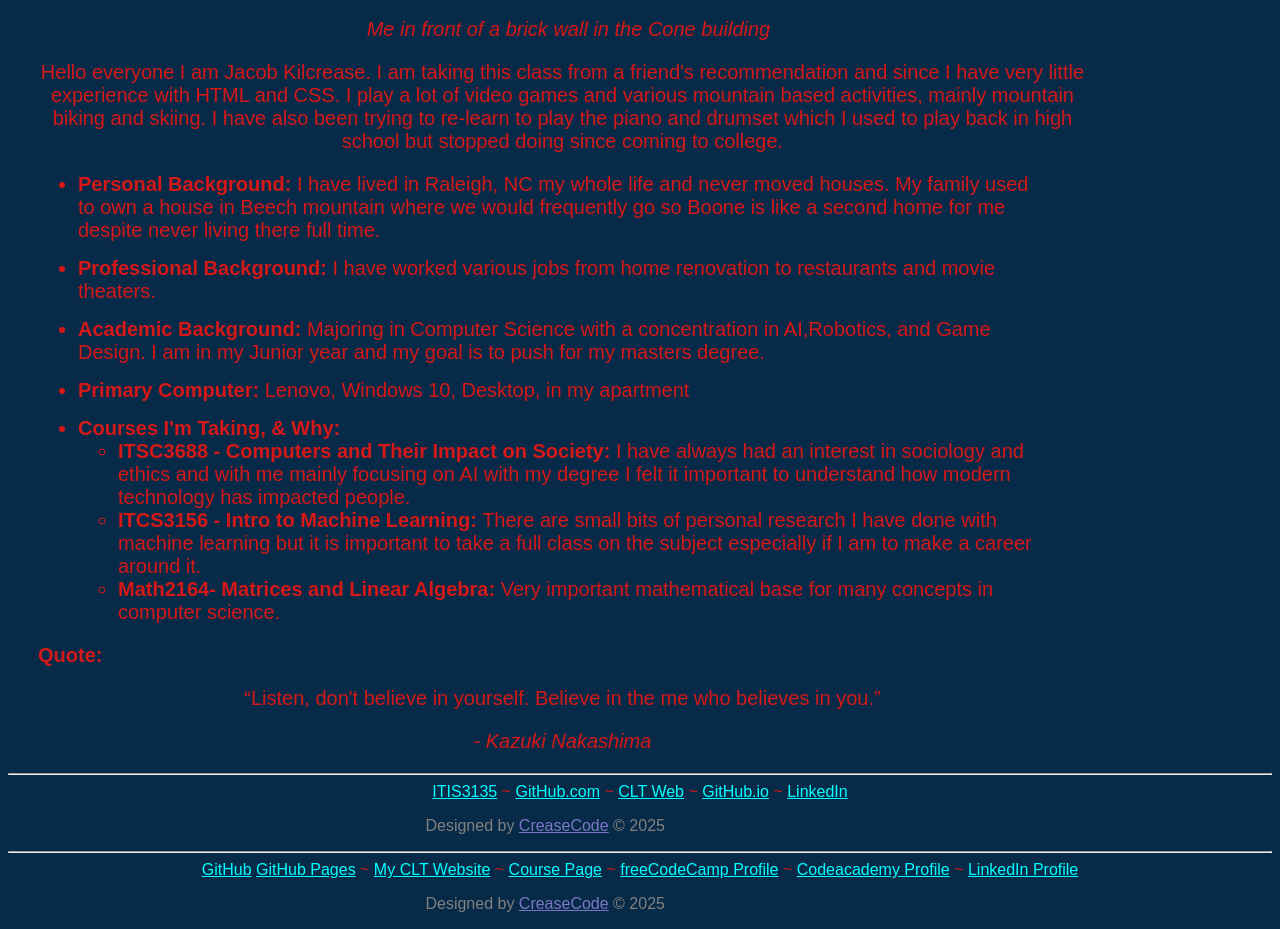
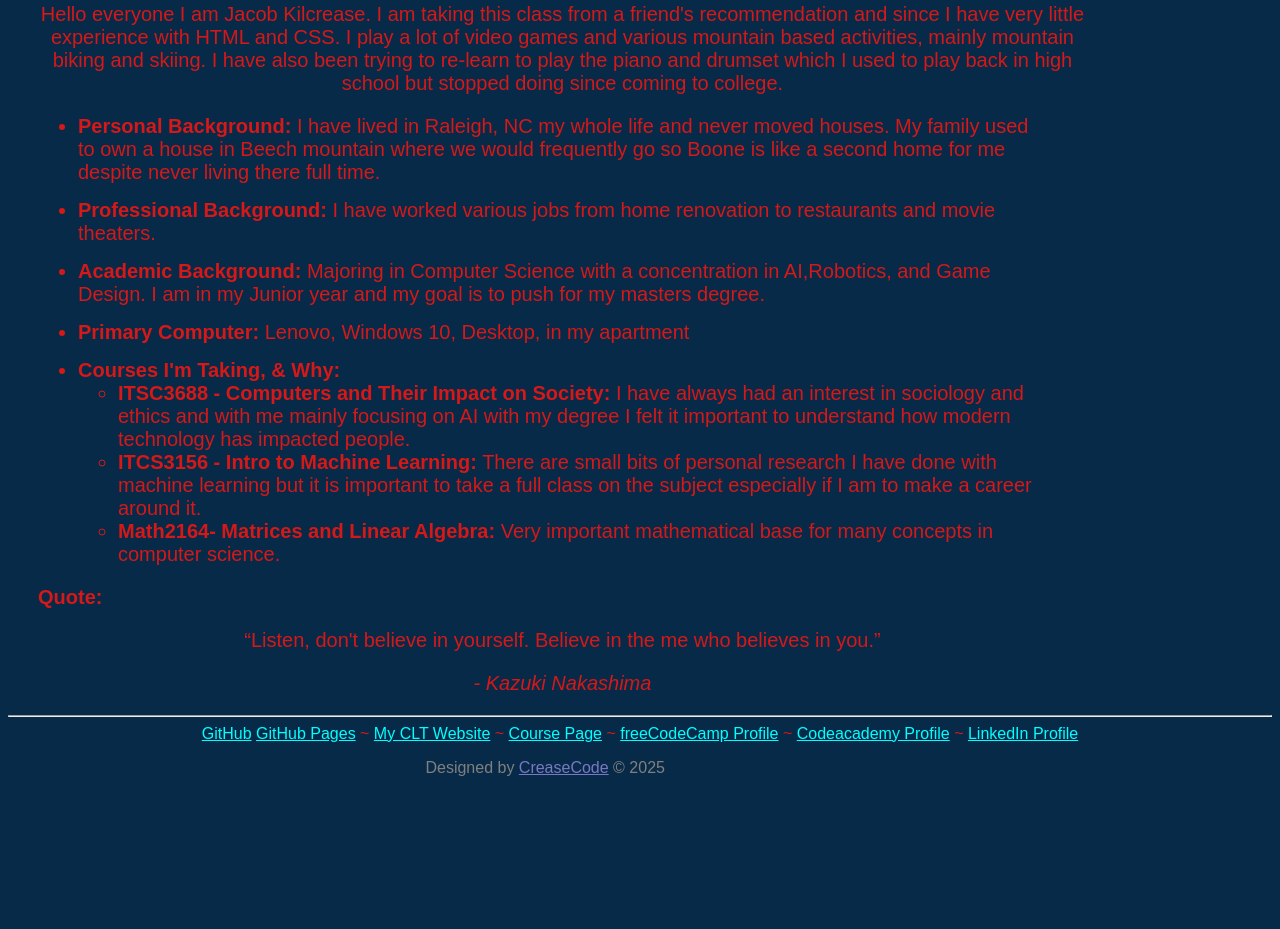
Before and after one commit to Sombr016/sombr016.github.io, a plain HTML site: page itis3135/introduction.html in a window 1280 px wide. Shown: the part 906-1835 px from the top of the page. After the commit the page ends 1699 px from the top, so only its background shows below. Drawn offline with Linux system fonts and the light colour scheme.

Commit message:
update header and footer

```diff
--- a/itis3135/introduction.html
+++ b/itis3135/introduction.html
@@ -9,9 +9,6 @@
 </head>
 <body>
     <div data-include="components/header.html"></div>
-    <header>
-        <h1>ITIS3135 | Jacob Kilcrease's | <a href="./joyous-kiwi/index.html">Joyous Kiwi</a></h1>
-    </header>
 
     <main>
         <h2>Jacob Kilcrease : Introduction</h2>
@@ -45,17 +42,7 @@
         <p id="quote-name">-  Kazuki Nakashima</p>
     </main>
 
-    <footer>
-        <hr>
-        <nav>
-            <a href="https://sombr016.github.io/itis3135/">ITIS3135</a> ~
-            <a href="https://github.com/Sombr016">GitHub.com</a> ~
-            <a href="https://webpages.charlotte.edu/jkilcrea/">CLT Web</a> ~
-            <a href="https://sombr016.github.io/">GitHub.io</a> ~
-            <a href="https://www.linkedin.com/in/jacob-kilcrease-722649328/">LinkedIn</a>
-        </nav>
-        <p>Designed by <a href="./creasecode.co/">CreaseCode</a> &copy; 2025</p>
-    </footer>
+
     <div data-include="components/footer.html"></div>
         <script src="scripts/HTMLInclude.js"></script>
 </body>
```
Also changed, not shown: itis3135/contract.html (+0 -6 lines).
